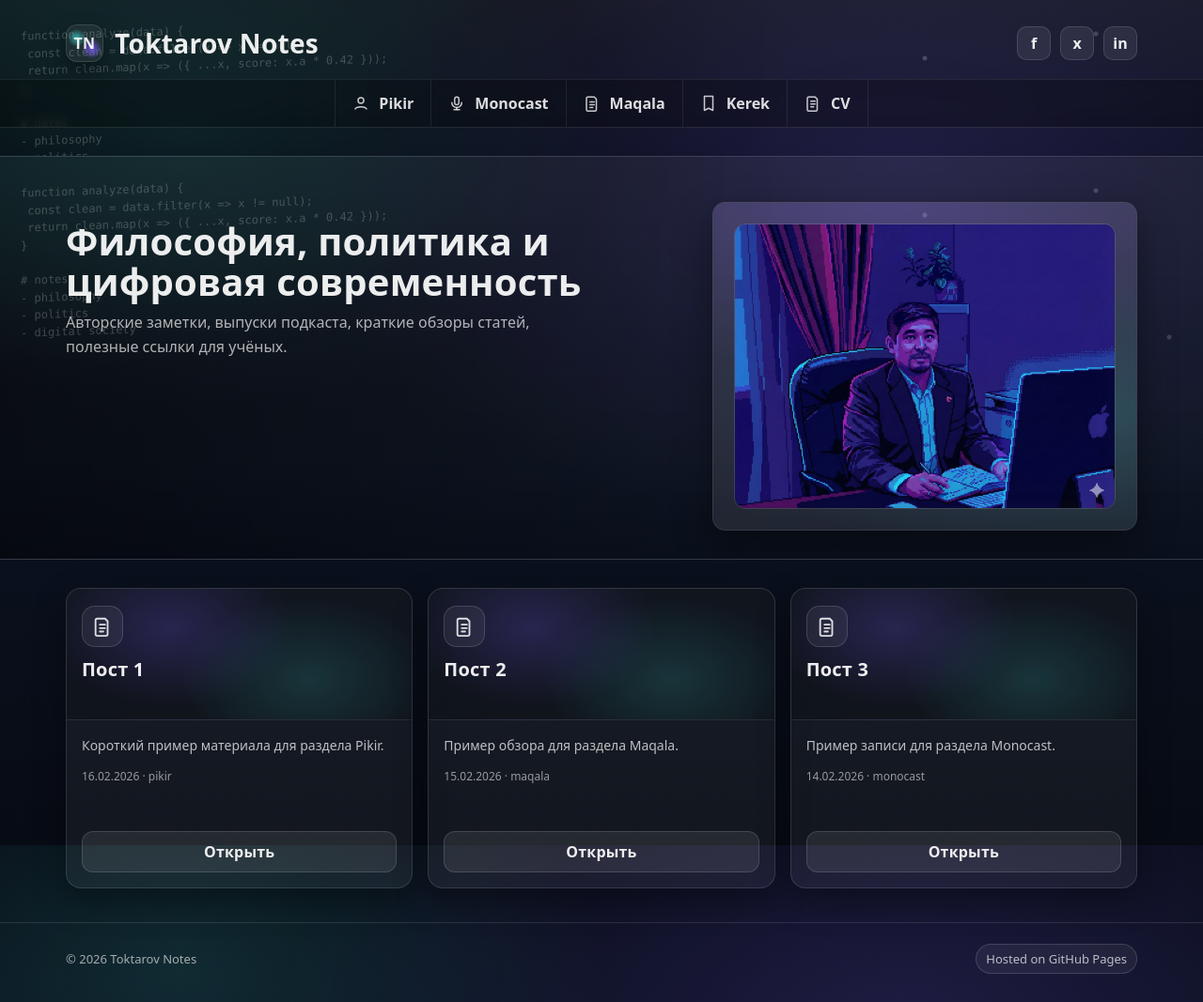
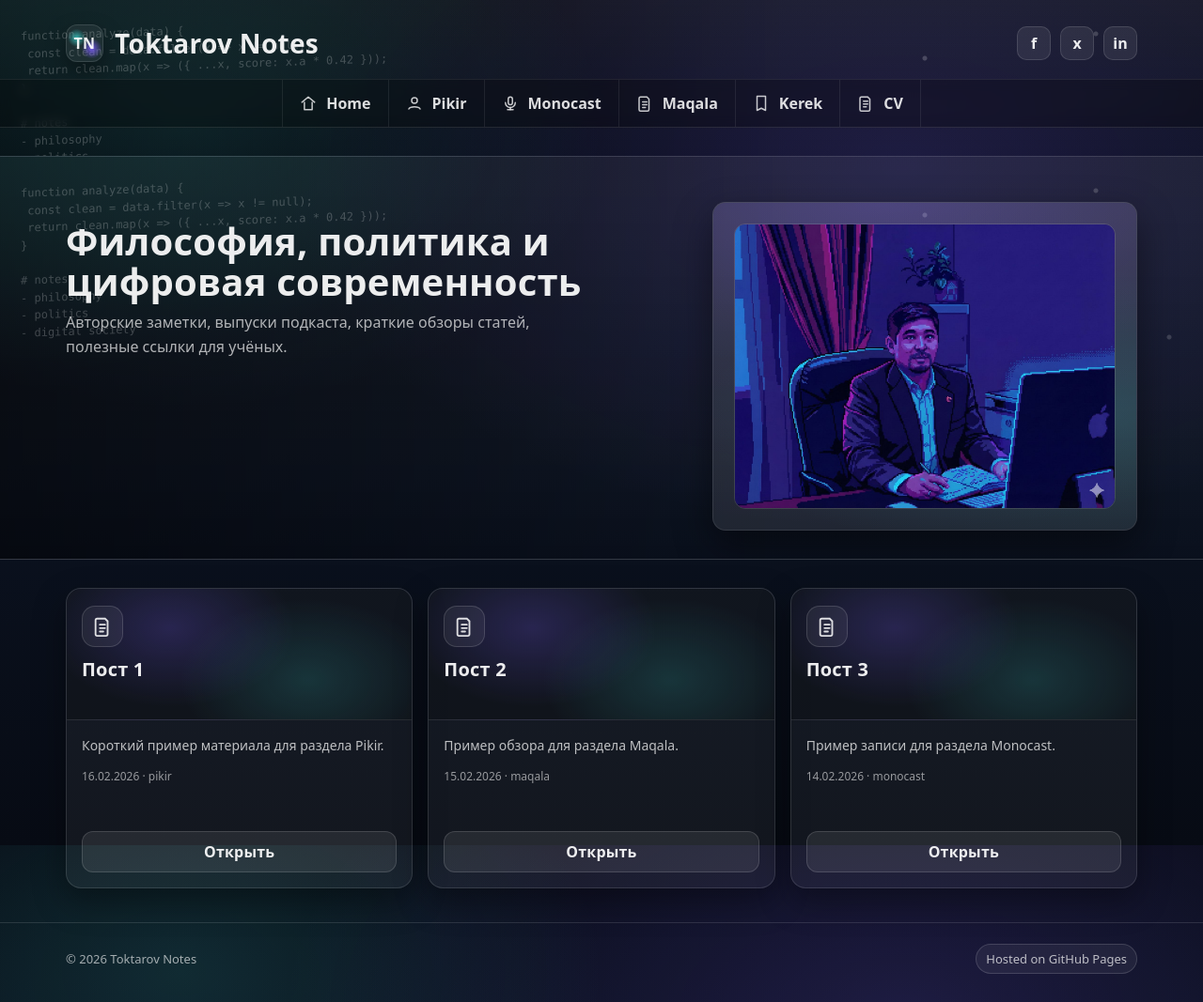
Before and after one commit to ermekuss/blog, a Jekyll site: the page built from README.md, in a window 1280 px wide. Shown: the whole page at 94% size. Built offline with Jekyll 4.4.1, drawn with Linux system fonts in a browser that asks for light colours; our own code applies the rules of GitHub Pages for plain Markdown files.

Commit message:
Add Home link to navigation

```diff
--- a/_includes/nav.html
+++ b/_includes/nav.html
@@ -23,6 +23,13 @@
   <div class="navwrap">
     <div class="container">
       <nav aria-label="Основная навигация">
+        <a class="nav-item" href="{{ '/' | relative_url }}">
+         <svg class="nav-ico" viewBox="0 0 24 24" fill="none" aria-hidden="true">
+          <path d="M3 10.5L12 3l9 7.5" stroke="currentColor" stroke-width="2" stroke-linecap="round" stroke-linejoin="round"/>
+          <path d="M6.5 10.5V21h11V10.5" stroke="currentColor" stroke-width="2" stroke-linecap="round" stroke-linejoin="round"/>
+         </svg>
+         Home
+        </a>
         <a class="nav-item" href="{{ '/pikir/' | relative_url }}">
           <svg class="nav-ico" viewBox="0 0 24 24" fill="none" aria-hidden="true">
             <path d="M12 12a4 4 0 1 0-4-4 4 4 0 0 0 4 4Z" stroke="currentColor" stroke-width="2"/>
```
